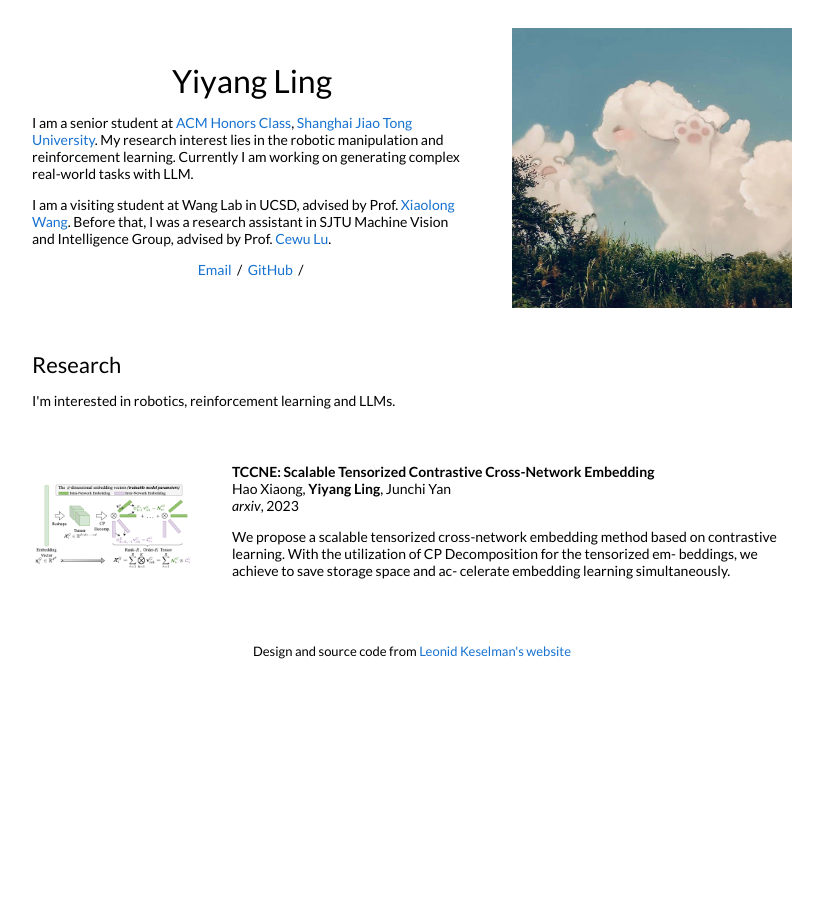
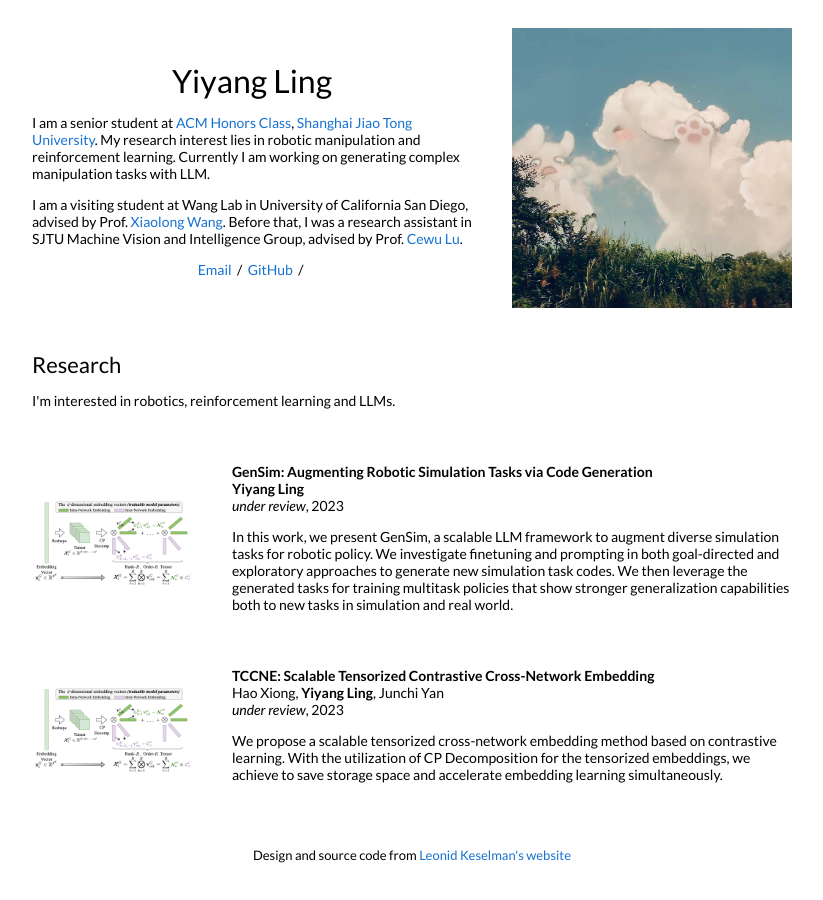
Before and after one commit to yiyang0207/yiyang0207.github.io, a Jekyll site: the page built from _posts/2023-9-20-gensim.md, in a window 1280 px wide. Shown: the whole page, without its empty margins (228-1051 px from the left). Built offline with Jekyll 4.4.1, drawn with Linux system fonts in a browser that asks for light colours.

Commit message:
have a try

```diff
--- a/_layouts/default.html
+++ b/_layouts/default.html
@@ -34,10 +34,10 @@
               <h1>
                 Yiyang Ling
               </h1>
-              <p>I am a senior student at <a href="https://acm.sjtu.edu.cn/home">ACM Honors Class</a>, <a href="https://en.sjtu.edu.cn">Shanghai Jiao Tong University</a>. My research interest lies in the robotic manipulation and reinforcement learning. Currently I am working on generating complex real-world tasks with LLM.
+              <p>I am a senior student at <a href="https://acm.sjtu.edu.cn/home">ACM Honors Class</a>, <a href="https://en.sjtu.edu.cn">Shanghai Jiao Tong University</a>. My research interest lies in robotic manipulation and reinforcement learning. Currently I am working on generating complex manipulation tasks with LLM.
               </p>
               <p>
-                I am a visiting student at Wang Lab in UCSD, advised by Prof. <a href="https://xiaolonw.github.io/index.html">Xiaolong Wang</a>. Before that, I was a research assistant in SJTU Machine Vision and Intelligence Group, advised by Prof. <a href="https://www.mvig.org">Cewu Lu</a>.
+                I am a visiting student at Wang Lab in University of California San Diego, advised by Prof. <a href="https://xiaolonw.github.io/index.html">Xiaolong Wang</a>. Before that, I was a research assistant in SJTU Machine Vision and Intelligence Group, advised by Prof. <a href="https://www.mvig.org">Cewu Lu</a>.
               </p>
               <p style="text-align:center">
                 <a target="_blank" href="lyy38706@sjtu.edu.cn"> Email</a> &nbsp;/&nbsp;
--- /dev/null
+++ b/_posts/2023-9-20-gensim.md
@@ -0,0 +1,14 @@
+---
+layout: post
+title: "GenSim: Augmenting Robotic Simulation Tasks via Code Generation"
+date: 2023-09-20 21:40:59 +00:00
+image: /images/tccne.png
+categories: research
+# author: "Leo Keselman"
+authors: "<strong>Yiyang Ling</strong>"
+venue: "under review"
+# arxiv: https://arxiv.org/abs/2308.14737
+# code: https://github.com/leonidk/fmb-plus
+# website: https://leonidk.github.io/fmb-plus
+---
+In this work, we present GenSim, a scalable LLM framework to augment diverse simulation tasks for robotic policy. We investigate finetuning and prompting in both goal-directed and exploratory approaches to generate new simulation task codes. We then leverage the generated tasks for training multitask policies that show stronger generalization capabilities both to new tasks in simulation and real world.
--- a/_posts/2023-9-20-tccne.md
+++ b/_posts/2023-9-20-tccne.md
@@ -5,10 +5,10 @@ date: 2023-09-20 21:01:59 +00:00
 image: /images/tccne.png
 categories: research
 # author: "Leo Keselman"
-authors: "Hao Xiaong, <strong>Yiyang Ling</strong>, Junchi Yan"
-venue: "arxiv"
+authors: "Hao Xiong, <strong>Yiyang Ling</strong>, Junchi Yan"
+venue: "under review"
 # arxiv: https://arxiv.org/abs/2308.14737
 # code: https://github.com/leonidk/fmb-plus
 # website: https://leonidk.github.io/fmb-plus
 ---
-We propose a scalable tensorized cross-network embedding method based on contrastive learning. With the utilization of CP Decomposition for the tensorized em- beddings, we achieve to save storage space and ac- celerate embedding learning simultaneously.
+We propose a scalable tensorized cross-network embedding method based on contrastive learning. With the utilization of CP Decomposition for the tensorized embeddings, we achieve to save storage space and accelerate embedding learning simultaneously.
```
Also changed, not shown: images/tccne.png (deleted), tn/images/gensim.png (added).
